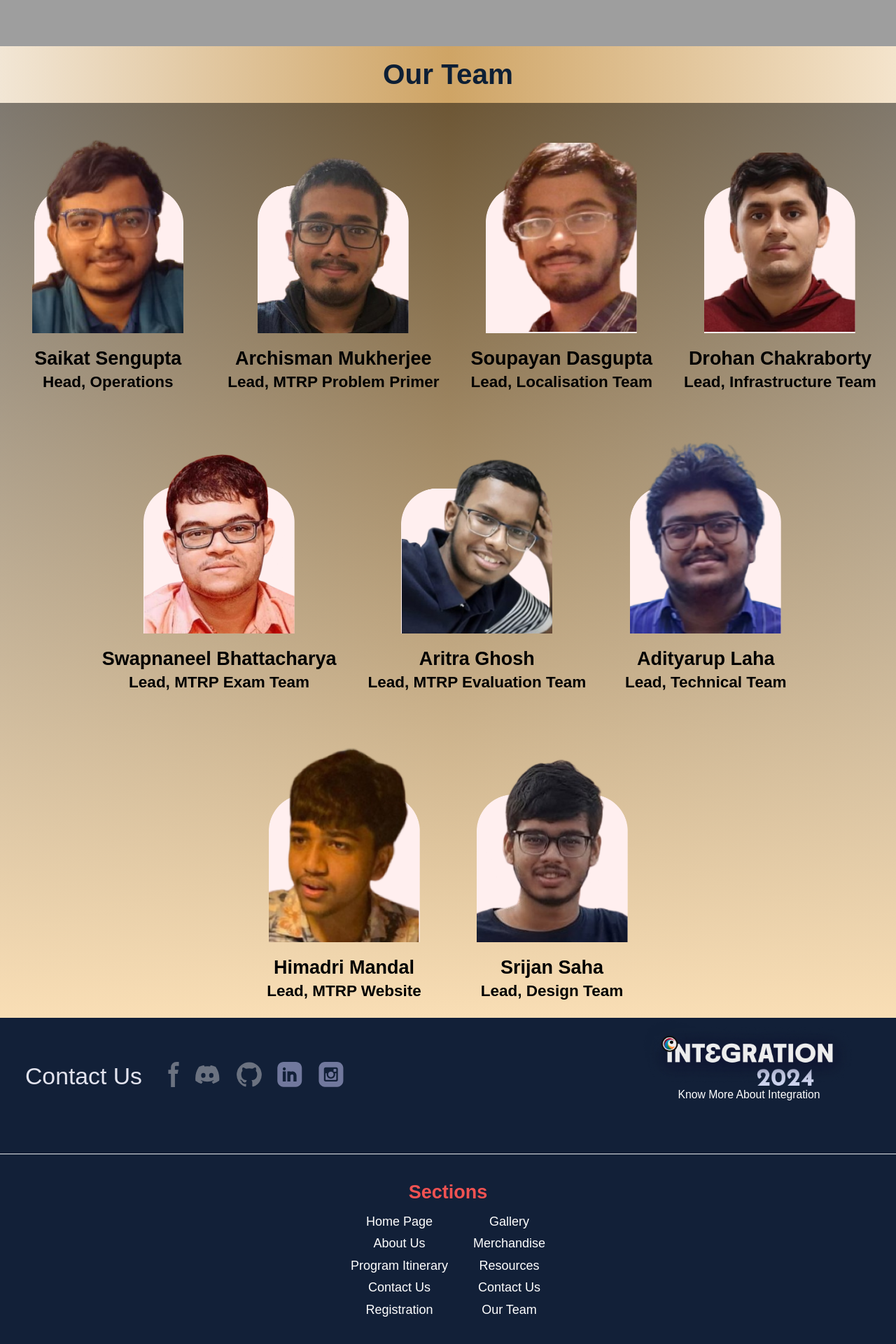
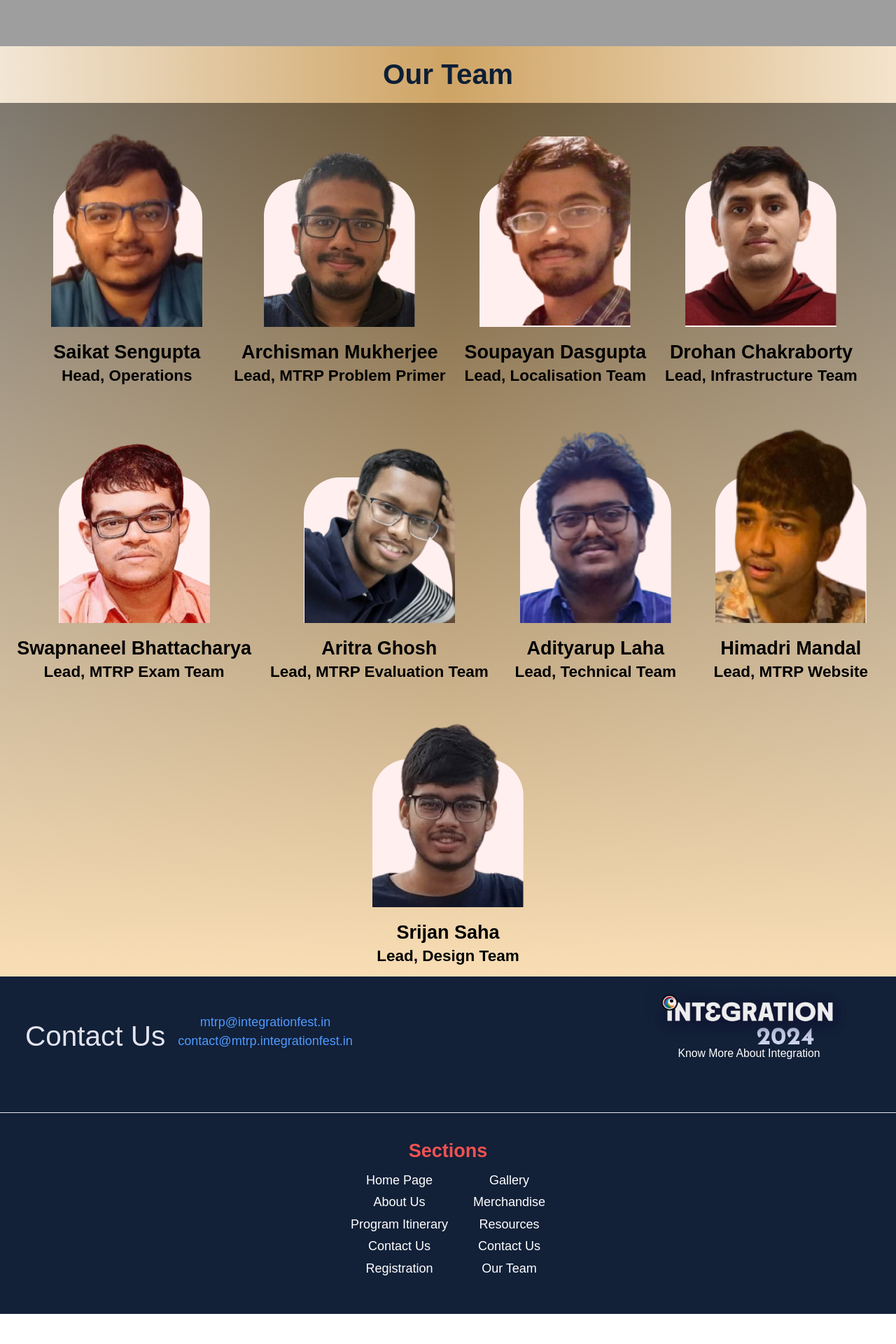
Before and after one commit to Integration-ISIK/mtrp-2024-website, a Next.js app: page /team in a window 1280 px wide. Shown: the part 456-2376 px from the top of the page at 70% size. After the commit the page ends 2333 px from the top, so only its background shows below. Built offline with nearby package versions, Linux system fonts and the light colour scheme; grey boxes are pictures that could not be loaded; a web font is replaced by a local one.

Commit message:
minor fixes

```diff
--- a/app/_components/footer.tsx
+++ b/app/_components/footer.tsx
@@ -5,8 +5,9 @@ export default function Footer() {
       <div className="mx-auto w-full p-4 h-100 py-6 lg:py-8">
         <div className='flex flex-row flex-grow justify-between'>
           <div className='flex flex-col md:flex-row '>
-            <p className="text-xl md:text-3xl mx-4 pt-6 md:pb-auto md:pt-auto text-center md:text-start text-[#E2E3EE]">Contact Us</p>
-            <div className="flex mt-4 md:pt-6 sm:justify-center sm:mt-0">
+            <p className="text-xl md:text-4xl mx-4 pt-6 md:pb-auto md:pt-auto text-center md:text-start text-[#E2E3EE]">Contact Us</p>
+            {/* This section defines the svg icons for socials */}
+            {/* <div className="flex mt-4 md:pt-6 sm:justify-center sm:mt-0">
               <a href="#" className="text-gray-500 hover:text-gray-900 dark:hover:text-white">
                   <svg className="pl-0 md:pl-4 w-4 h-4 md:w-8 md:h-8" aria-hidden="true" xmlns="http://www.w3.org/2000/svg" fill="currentColor" viewBox="0 0 8 19">
                         <path fillRule="evenodd" d="M6.135 3H8V0H6.135a4.147 4.147 0 0 0-4.142 4.142V6H0v3h2v9.938h3V9h2.021l.592-3H5V3.591A.6.6 0 0 1 5.592 3h.543Z" clipRule="evenodd"/>
@@ -37,7 +38,12 @@ export default function Footer() {
               </svg>
               </a>
 
-            </div>
+            </div> */}
+
+            <p className="text-[#4e9aff] flex flex-col text-center self-center">
+              <a href="mailto:mtrp@integrationfest.in" className='font-medium text-xs md:text-base hover:no-underline'>mtrp@integrationfest.in</a>
+              <a href="mailto:contact@mtrp.integrationfest.in" className='font-medium text-xs md:text-base hover:no-underline'>contact@mtrp.integrationfest.in</a>
+            </p>
           </div>
           <div className="justify-end">
             <img src="/img/integration_2024.png" className="w-[15rem] md:w-[20rem] ml-[-15px] md:ml-[-40px] md:mt-[-40px]" alt="Integration Logo" />
--- a/app/contact/page.tsx
+++ b/app/contact/page.tsx
@@ -32,16 +32,16 @@ export default function Contact() {
                     <p className="text-[#4e9aff] flex flex-col gap-1 text-center pb-8">
                         <p className='text-black font-bold text-2xl text-center pb-2'>Soupayan Dasgupta</p>
                         <a href="tel:+918617782484" className='font-medium hover:no-underline'>+918617782484</a>
-                        <a href="mailto:soupayan.das.gupta@people.integrationfest.in" className='md:font-medium text-lg max-w-full text-wrap hover:no-underline'>soupayan.das.gupta@people.integrationfest.in</a>
+                        <a href="mailto:soupayan.das.gupta@people.integrationfest.in" className='md:font-medium text-lg md:text-2xl max-w-full text-wrap hover:no-underline'>soupayan.das.gupta@people.integrationfest.in</a>
                     </p>
                     <p className="text-[#4e9aff] flex flex-col gap-1 text-center pb-8">
                         <p className='text-black font-bold text-2xl text-center pb-2'>Drohan Chakraborty</p>
                         <a href="tel:+916291939639" className='font-medium hover:no-underline'>+916291939639</a>
-                        <a href="mailto:drohan.chakraborty@people.integrationfest.in" className='md:font-medium text-lg max-w-full hover:no-underline'>drohan.chakraborty@people.integrationfest.in</a>
+                        <a href="mailto:drohan.chakraborty@people.integrationfest.in" className='md:font-medium text-lg md:text-2xl max-w-full hover:no-underline'>drohan.chakraborty@people.integrationfest.in</a>
                     </p>
                     <p className="text-[#4e9aff] flex flex-col gap-1 text-center">
                         <p className='text-black font-bold text-2xl text-center pb-2'>Saikat Sengupta</p>
-                        <a href="mailto:saikat.sengupta@people.integrationfest.in" className='md:font-medium text-lg max-w-full text-wrap hover:no-underline'>saikat.sengupta@people.integrationfest.in</a>
+                        <a href="mailto:saikat.sengupta@people.integrationfest.in" className='md:font-medium text-lg md:text-2xl max-w-full text-wrap hover:no-underline'>saikat.sengupta@people.integrationfest.in</a>
                     </p>
                 </p>
             </div>
--- a/app/team/page.tsx
+++ b/app/team/page.tsx
@@ -24,54 +24,54 @@ export default function Home() {
                 <p className='text-center text-2xl md:text-4xl p-2 md:p-4 text-[#0D1F35] font-bold '>Our Team</p>
                 <div className='bg-gradient-to-b from-[#00000079] to-[#F9DEB5]'>
                     <div className="flex-grow flex flex-row flex-wrap justify-center font-bold">
-                        <div className='flex flex-col items-center p-5 overflow-hidden justify-end'>
+                        <div className='flex flex-col items-center p-3 overflow-hidden justify-end'>
                             <img src="/teampics/saikat.png" className="w-[8rem] md:w-[14rem] md:p-4" alt="" />
                             <p className='text-center md:text-2xl text-lg'>Saikat Sengupta</p>
                             <p className='text-center md:text-xl'>Head, Operations</p>
                         </div>
-                        <div className='flex flex-col items-center p-5 overflow-hidden justify-end'>
+                        <div className='flex flex-col items-center p-3 overflow-hidden justify-end'>
                             <img src="/teampics/archisman.png" className="w-[8rem] md:w-[14rem] md:p-4" alt="" />
                             <p className='text-center md:text-2xl text-lg'>Archisman Mukherjee</p>
                             <p className='text-center md:text-xl'>Lead, MTRP Problem Primer</p>
 
                         </div>
-                        <div className='flex flex-col items-center p-5 overflow-hidden justify-end'>
+                        <div className='flex flex-col items-center p-3 overflow-hidden justify-end'>
                             <img src="/teampics/soupayan.png" className="w-[8rem] md:w-[14rem] md:p-4" alt="" />
                             <p className='text-center md:text-2xl text-lg'>Soupayan Dasgupta</p>
                             <p className='text-center md:text-xl'>Lead, Localisation Team</p>
 
                         </div>
-                        <div className='flex flex-col items-center p-5 overflow-hidden justify-end'>
+                        <div className='flex flex-col items-center p-3 overflow-hidden justify-end'>
                             <img src="/teampics/drohan.png" className="w-[8rem] md:w-[14rem] md:p-4" alt="" />
                             <p className='text-center md:text-2xl text-lg'>Drohan Chakraborty</p>
                             <p className='text-center md:text-xl'>Lead, Infrastructure Team</p>
 
                         </div>
-                        <div className='flex flex-col items-center p-5 overflow-hidden justify-end'>
+                        <div className='flex flex-col items-center p-3 overflow-hidden justify-end'>
                             <img src="/teampics/swapnaneel.png" className="w-[8rem] md:w-[14rem] md:p-4" alt="" />
                             <p className='text-center md:text-2xl text-lg'>Swapnaneel Bhattacharya</p>
                             <p className='text-center md:text-xl'>Lead, MTRP Exam Team</p>
 
                         </div>
-                        <div className='flex flex-col items-center p-5 overflow-hidden justify-end'>
+                        <div className='flex flex-col items-center p-3 overflow-hidden justify-end'>
                             <img src="/teampics/aritra.png" className="w-[8rem] md:w-[14rem] md:p-4" alt="" />
                             <p className='text-center md:text-2xl text-lg'>Aritra Ghosh</p>
                             <p className='text-center md:text-xl'>Lead, MTRP Evaluation Team</p>
 
                         </div>
-                        <div className='flex flex-col items-center p-5 overflow-hidden justify-end'>
+                        <div className='flex flex-col items-center p-3 overflow-hidden justify-end'>
                             <img src="/teampics/adityarup.png" className="w-[8rem] md:w-[14rem] md:p-4" alt="" />
                             <p className='text-center md:text-2xl text-lg'>Adityarup Laha</p>
                             <p className='text-center md:text-xl'>Lead, Technical Team</p>
 
                         </div>
-                        <div className='flex flex-col items-center p-5 overflow-hidden justify-end'>
+                        <div className='flex flex-col items-center p-3 overflow-hidden justify-end'>
                             <img src="/teampics/himadri.png" className="w-[8rem] md:w-[14rem] md:p-4" alt="" />
                             <p className='text-center md:text-2xl text-lg'>Himadri Mandal</p>
                             <p className='text-center md:text-xl'>Lead, MTRP Website</p>
 
                         </div>
-                        <div className='flex flex-col items-center p-5 overflow-hidden justify-end'>
+                        <div className='flex flex-col items-center p-3 overflow-hidden justify-end'>
                             <img src="/teampics/srijan.png" className="w-[8rem] md:w-[14rem] md:p-4" alt="" />
                             <p className='text-center md:text-2xl text-lg'>Srijan Saha</p>
                             <p className='text-center md:text-xl'>Lead, Design Team</p>
```
Also changed, not shown: app/_components/header.tsx (+13 -4 lines), app/page.tsx (+4 -4 lines).
